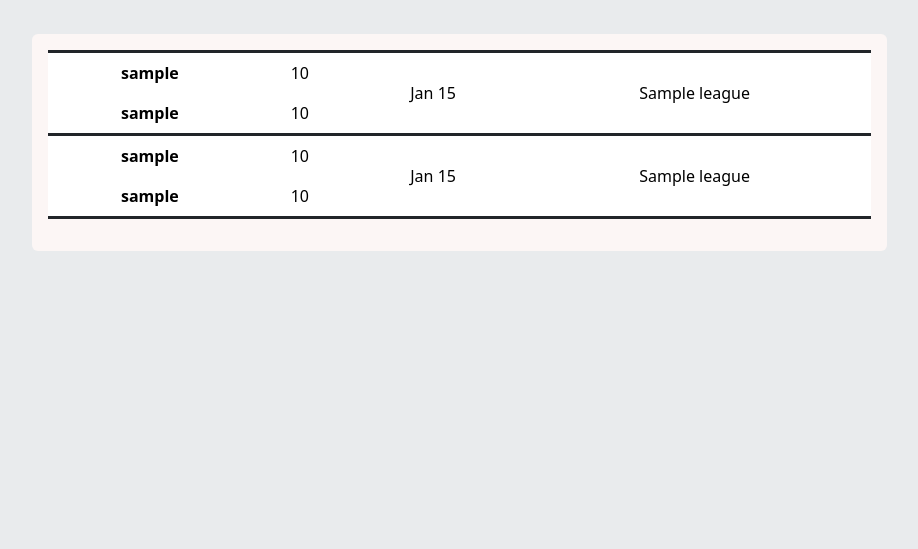
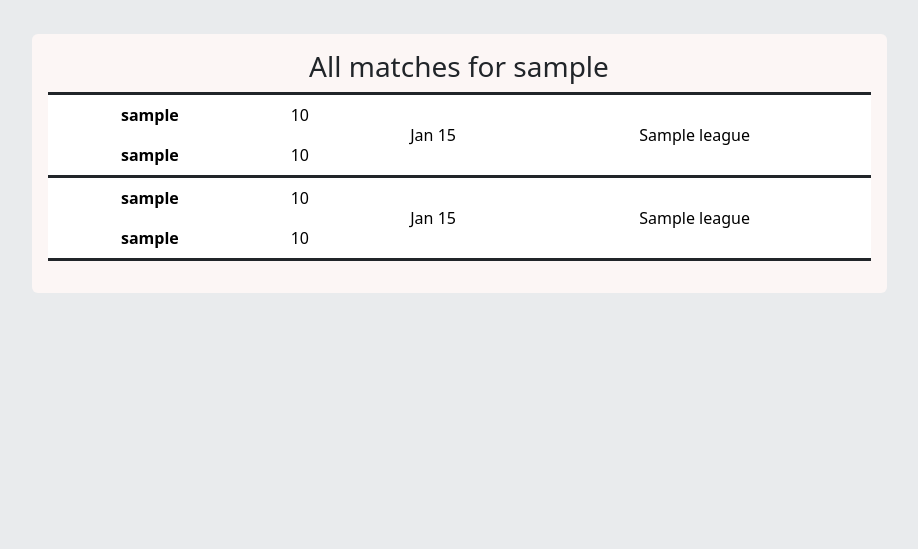
Before and after one commit to MorganStenberg/League-hub, a Django app: page /my-matches/ in a window 1280 px wide. Shown: the part 56-605 px from the top of the page, without its empty margins (181-1099 px from the left). Run offline with Django 4.2, Linux system fonts and the light colour scheme; a user stored in the database is signed in; tables that the repository leaves empty hold one stand-in row (values such as "Sample post").

Commit message:
add pagination to user matches

```diff
--- a/league/templates/league/my_matches.html
+++ b/league/templates/league/my_matches.html
@@ -7,9 +7,10 @@
   <div class="row justify-content-center">
     <div class="col-12 col-md-9 p-3 text-center rounded detailed-league">
       <div class="table-container">
+        <h3>All matches for {{ user }}</h3>
         <table class="table table-borderless align-middle">
           <tbody>
-            {% for match in all_matches %}
+            {% for match in page_obj %}
             <tr class="upper-table-row">
               <th>{{ match.home_team }} </th>
               <td class="td-score">{{ match.home_team_score }} </td>
@@ -29,4 +30,17 @@
 </div>
 
 
+<nav aria-label="Page navigation">
+    <ul class="pagination justify-content-center">
+        {% if page_obj.has_previous %}
+        <li><a href="?page={{ page_obj.previous_page_number }}" class="page-link"> PREV &laquo;</a></li>
+        {% endif %}
+
+        {% if page_obj.has_next %}
+        <li><a href="?page={{ page_obj.next_page_number }}" class="page-link"> NEXT &raquo;</a></li>
+        {% endif %}
+    </ul>
+</nav>
+
+
 {% endblock %}
--- a/league/views.py
+++ b/league/views.py
@@ -5,6 +5,7 @@ from django.contrib import messages
 from django.contrib.auth.decorators import login_required
 from django.utils.text import slugify
 from django.db.models import F
+from django.core.paginator import Paginator, EmptyPage, PageNotAnInteger
 from .models import League, Match
 from .forms import CreateLeagueForm, AddMatchesForm
 
@@ -42,20 +43,33 @@ class my_leagues(generic.ListView):
 
 
 @login_required
-def user_matches(request):
+def user_matches(request, page=1):
     """
     View to display all matches connected to a user.
     """
 
     user = request.user
 
-    home_team_match = user.home_team_matches.all()
-    away_team_match = user.away_team_matches.all()
+    home_team_match = user.home_team_matches.all().order_by('date')
+    away_team_match = user.away_team_matches.all().order_by('date')
 
     all_matches = list(home_team_match) + list(away_team_match)
 
+    paginator = Paginator(all_matches, 6)
+
+    page_number = request.GET.get('page')
+
+    try:
+        page_obj = paginator.get_page(page_number)
+    except PageNotAnInteger:
+        page_obj = paginator.page(1)
+    except EmptyPage:
+        page_obj = paginator.page(paginator.num_pages)
+
+
     context = {
     'all_matches': all_matches,
+    'page_obj': page_obj,
     }
 
     return render(request, 'league/my_matches.html', context)
```
